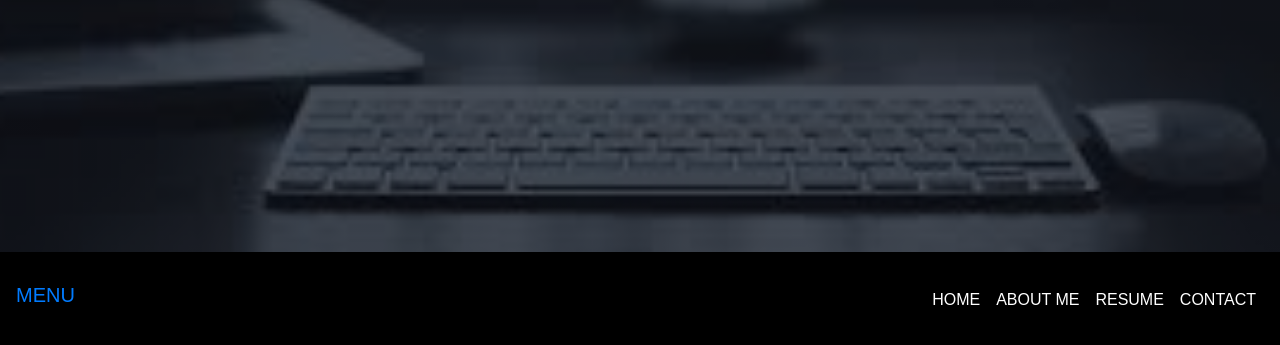
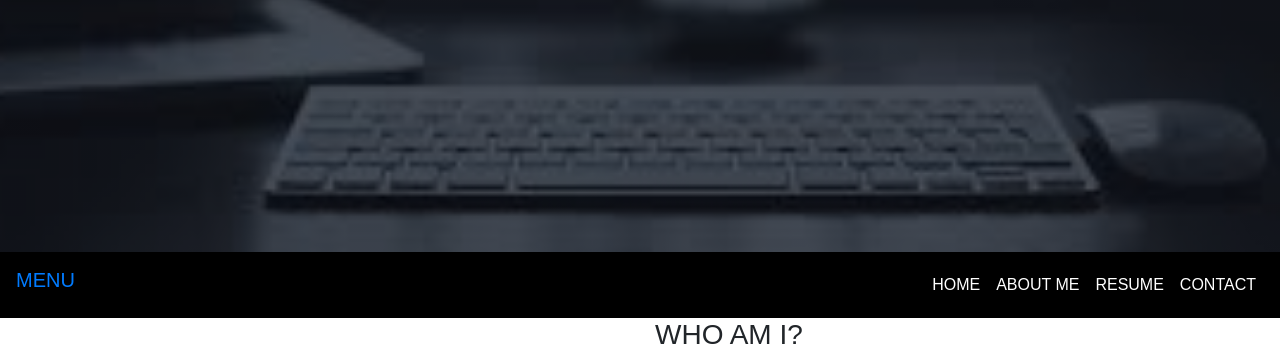
Before and after one commit to piyup0198/myportfolio, a plain HTML site: page index.html in a window 1280 px wide. Shown: the part 548-893 px from the top of the page. Drawn offline with nearby package versions, Linux system fonts and the light colour scheme.

Commit message:
Add files via upload

```diff
--- a/index.html
+++ b/index.html
@@ -33,9 +33,9 @@
 	<section id="user-info">
        <div class="nav-bar">
 <nav class="navbar navbar-expand-lg">
-  <a class="navbar-brand" href="#">MENU</a>
+  <a class="navbar-brand" href="#top">MENU</a>
   <button class="navbar-toggler" type="button" data-toggle="collapse" data-target="#navbarNav" aria-controls="navbarNav" aria-expanded="false" aria-label="Toggle navigation">
-  <i class="fa fa-bars"></i>
+  <i class="fa fa-bars" style="color: white"></i>
   </button>
   <div class="collapse navbar-collapse" id="navbarNav">
     <ul class="navbar-nav ml-auto">
--- a/style.css
+++ b/style.css
@@ -54,7 +54,6 @@ border: 2px solid #6caed5;
 
 .navbar{
 	background-color: black;
-	height: 12vh;
 }
 
 .navbar-brand{
@@ -76,7 +75,7 @@ border: 2px solid #6caed5;
 }
 
 .nav-link{
-	color: white ! important;
+	color: white! important;
 }
 
 .skills-bar p{
```
